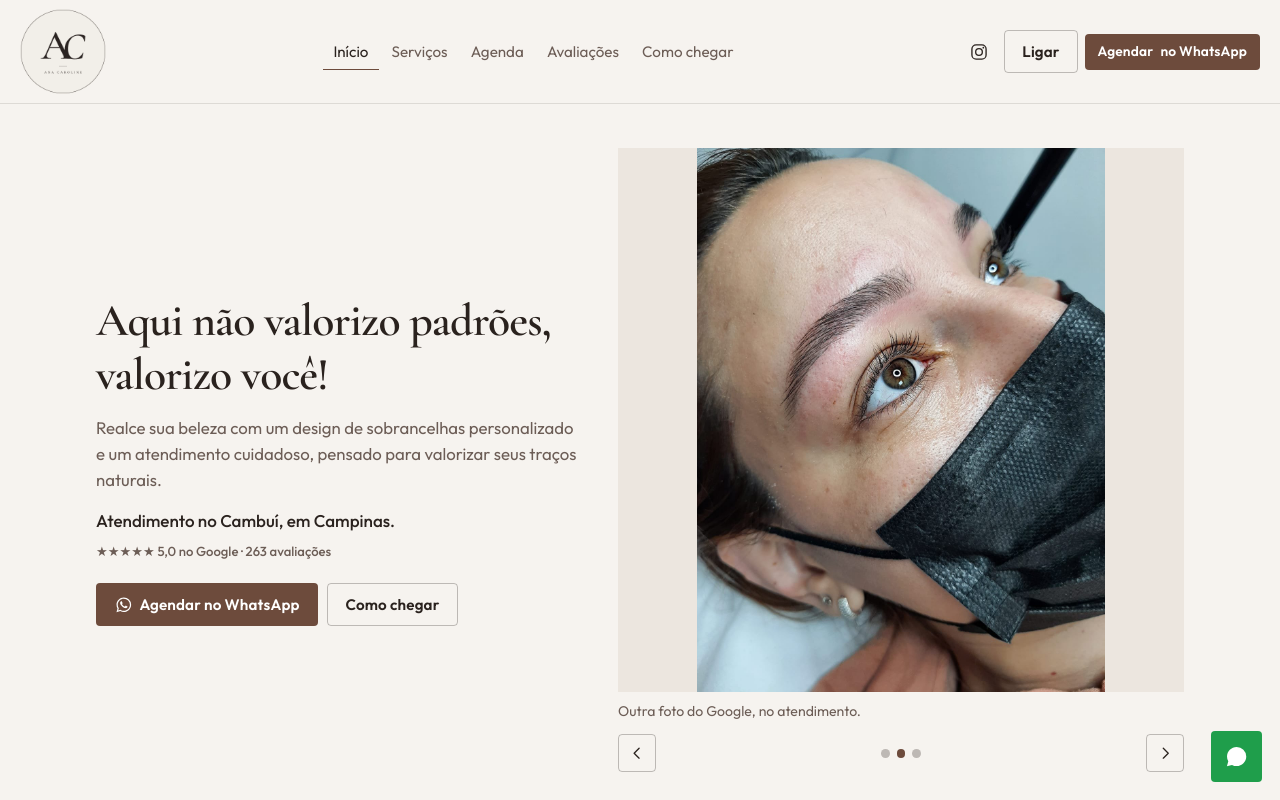
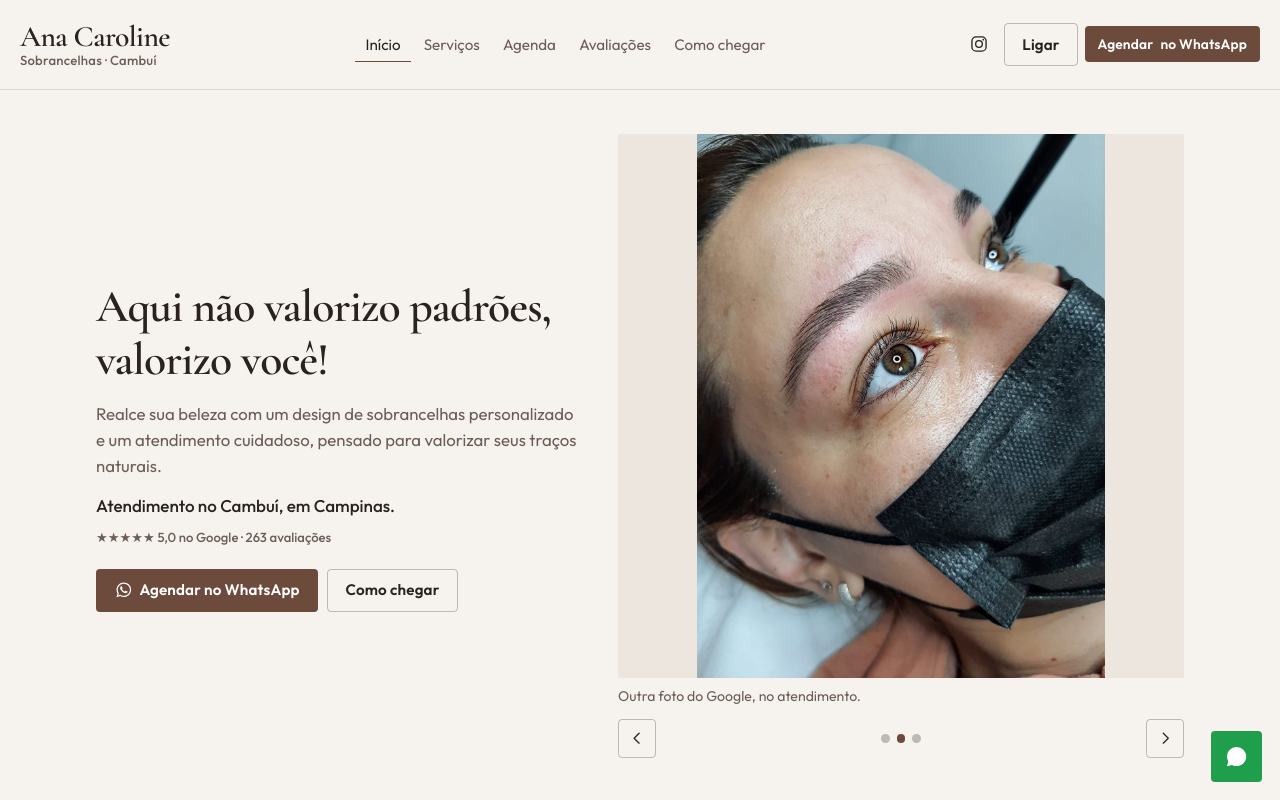
Before and after one commit to PrimePetrus/ana-caroline-campinas, a plain HTML site: page index.html in a window 1280 px wide. Shown: the top 800 px of the page. Drawn offline with nearby package versions, Linux system fonts and the light colour scheme.

Commit message:
Keep the monogram on the tab and the shared link only.

```diff
--- a/css/styles.css
+++ b/css/styles.css
@@ -94,20 +94,31 @@ a:hover {
 
 .logo {
   display: flex;
-  align-items: center;
-  flex-shrink: 0;
+  flex-direction: column;
+  justify-content: center;
   color: inherit;
   text-decoration: none;
-  line-height: 0;
+  line-height: 1.05;
+  min-width: 0;
 }
 
 .logo:hover {
   color: inherit;
 }
 
-.logo img {
-  height: 4.5rem;
-  width: auto;
+.logo-name {
+  font-family: var(--font-display);
+  font-size: 1.35rem;
+  font-weight: 600;
+  letter-spacing: -0.02em;
+}
+
+.logo-sub {
+  margin-top: 0.12rem;
+  color: var(--muted);
+  font-size: 0.72rem;
+  font-weight: 500;
+  letter-spacing: 0.02em;
 }
 
 .nav-desktop {
@@ -722,8 +733,12 @@ h3 {
     display: inline;
   }
 
-  .logo img {
-    height: 5.35rem;
+  .logo-name {
+    font-size: 1.85rem;
+  }
+
+  .logo-sub {
+    font-size: 0.82rem;
   }
 
   .site-header {
--- a/index.html
+++ b/index.html
@@ -26,7 +26,7 @@
   <link rel="preconnect" href="https://fonts.googleapis.com">
   <link rel="preconnect" href="https://fonts.gstatic.com" crossorigin>
   <link href="https://fonts.googleapis.com/css2?family=Cormorant+Garamond:ital,wght@0,600;1,500&family=Outfit:wght@400;500;600&display=swap" rel="stylesheet">
-  <link rel="stylesheet" href="css/styles.css?v=13">
+  <link rel="stylesheet" href="css/styles.css?v=14">
   <script type="application/ld+json">
   {
     "@context": "https://schema.org",
@@ -93,7 +93,8 @@
 
   <header class="site-header">
     <a class="logo" href="#inicio" aria-label="Ana Caroline, sobrancelhas no Cambuí">
-      <img src="img/logo.png" alt="" width="468" height="468">
+      <span class="logo-name">Ana Caroline</span>
+      <span class="logo-sub">Sobrancelhas · Cambuí</span>
     </a>
     <nav class="nav-desktop" aria-label="Principal">
       <a href="#inicio" data-nav="inicio">Início</a>
```
